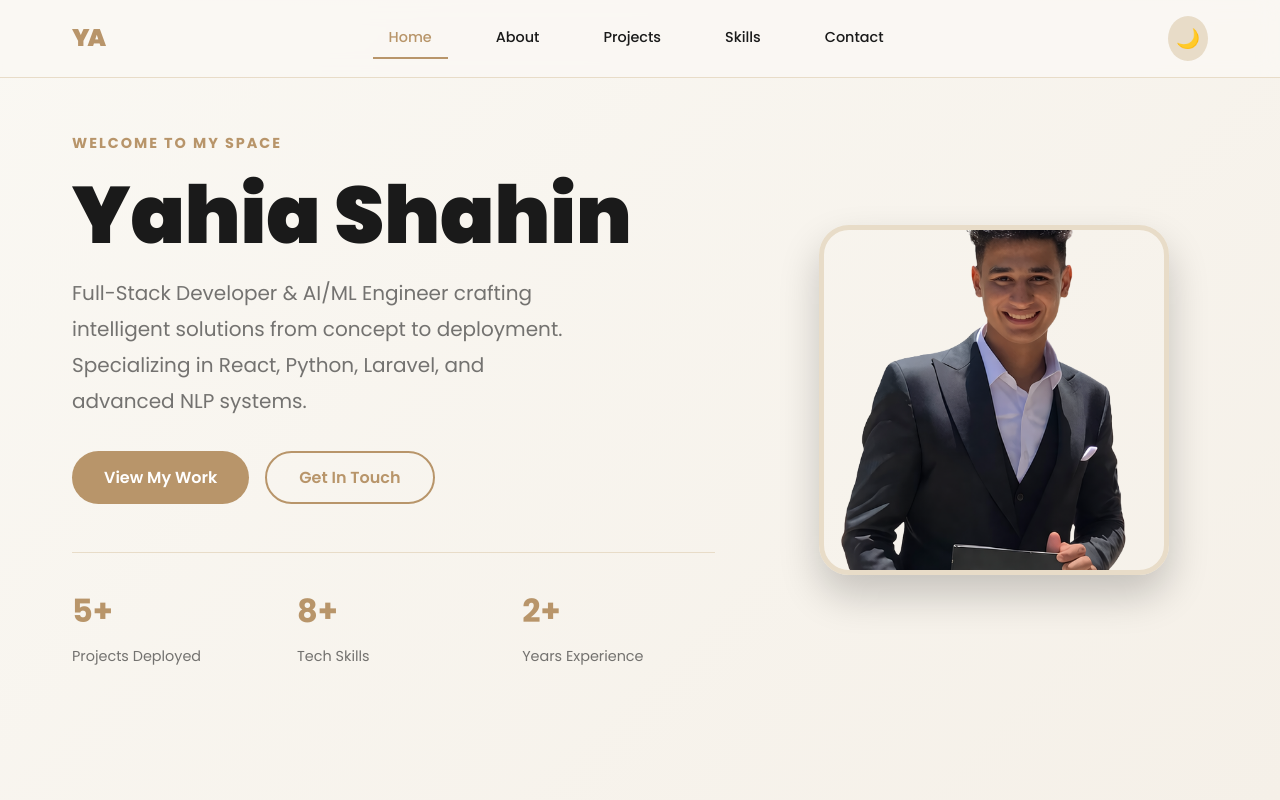
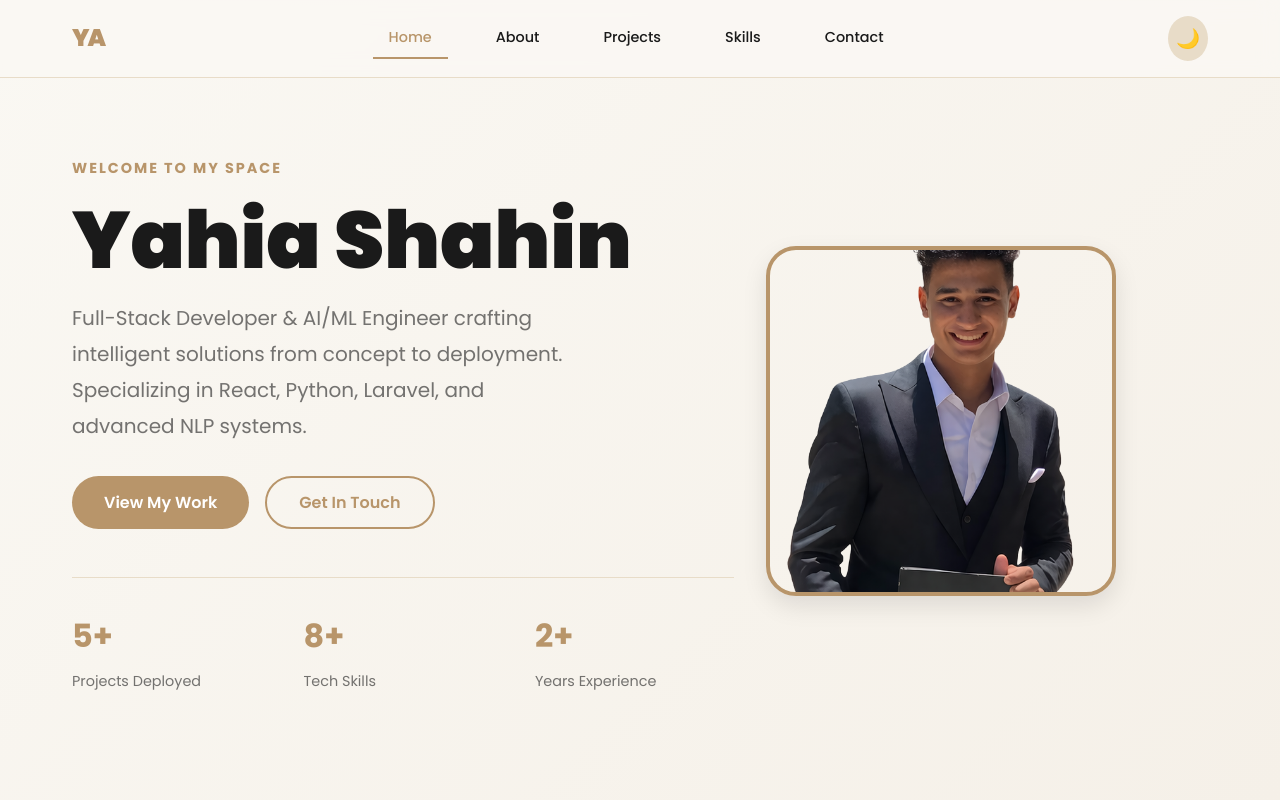
Before and after one commit to yahiashahin65/yahia-shahin, a website: page index.html in a window 1280 px wide. Shown: the top 800 px of the page. Drawn offline with Linux system fonts and the light colour scheme.

Commit message:
Update style.css

```diff
--- a/style.css
+++ b/style.css
@@ -689,44 +689,47 @@ section {
     }
 }
 
-.hero-image {
+.hero {
+    padding-top: 100px;
+    padding-bottom: 50px;
+    background: linear-gradient(135deg, var(--bg-primary) 0%, var(--bg-secondary) 100%);
+    display: block;
+}
+
+.hero-grid {
     display: flex;
-    justify-content: center;
+    flex-direction: column;
     align-items: center;
+    gap: 2rem;
+    text-align: center;
 }
 
 .profile-image {
-    width: 100%;
-    max-width: 350px;
-    aspect-ratio: 1 / 1;
+    width: 200px;
+    height: 200px;
     object-fit: cover;
-    border-radius: 30px;
-    border: 5px solid var(--light-accent);
-    box-shadow: 0 20px 40px rgba(0, 0, 0, 0.2);
-    transition: all 0.4s ease;
+    border-radius: 50%;
+    border: 4px solid var(--accent);
+    box-shadow: 0 10px 25px rgba(0,0,0,0.1);
 }
 
-.profile-image:hover {
-    transform: scale(1.02) translateY(-10px);
-    border-color: var(--accent);
-}
-
-.hero-grid {
-    display: grid;
-    grid-template-columns: 1.5fr 1fr;
-    gap: 4rem;
-    align-items: center;
-}
-
-@media (max-width: 768px) {
+@media (min-width: 769px) {
+    .hero {
+        min-height: 100vh;
+        display: flex;
+        align-items: center;
+    }
     .hero-grid {
-        grid-template-columns: 1fr;
-        text-align: center;
-        gap: 2rem;
+        display: grid;
+        grid-template-columns: 1.5fr 1fr;
+        flex-direction: row;
+        text-align: left;
     }
-
     .profile-image {
-        max-width: 250px;
-        order: -1;
+        width: 100%;
+        max-width: 350px;
+        height: auto;
+        aspect-ratio: 1/1;
+        border-radius: 30px;
     }
 }
```
